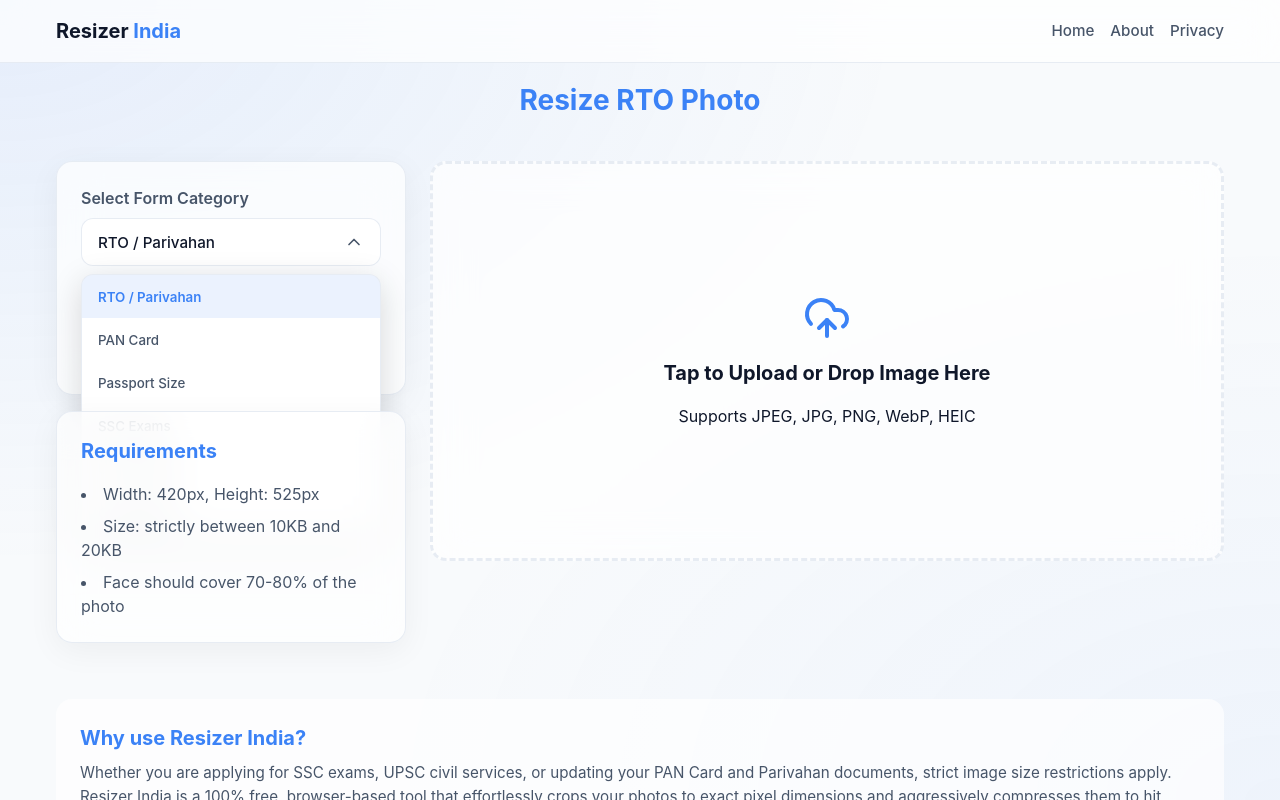
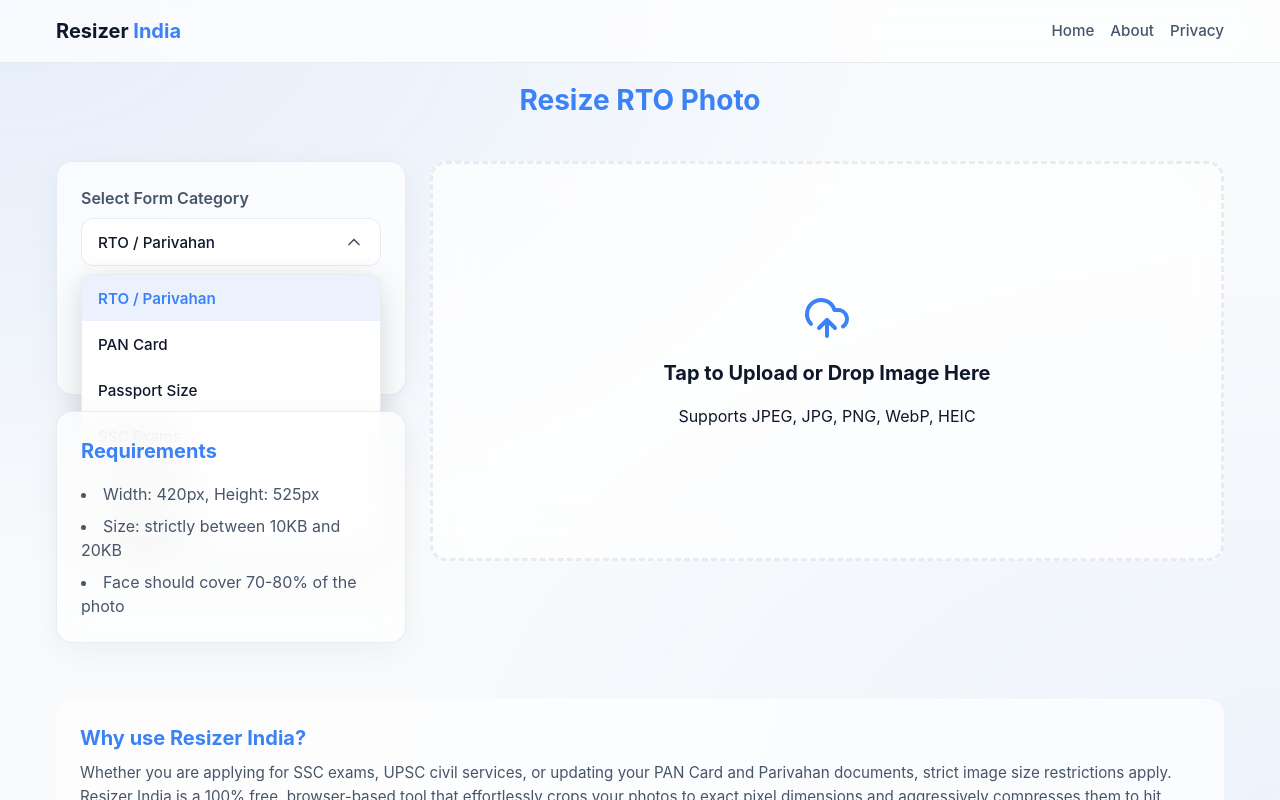
Before and after one commit to TechyNisarg/resizer-india, a React (Vite) app: page / in a window 1280 px wide. Both pictures are taken after a click on the button "RTO / Parivahan". Shown: the top 800 px of the page. Built offline with nearby package versions, Linux system fonts and the light colour scheme; a web font is replaced by a local one.

Commit message:
style: Improve dropdown option readability

```diff
--- a/src/components/PresetSelector.tsx
+++ b/src/components/PresetSelector.tsx
@@ -77,8 +77,9 @@
                   style={{
                     width: '100%', padding: '0.85rem 1rem', textAlign: 'left', cursor: 'pointer',
                     background: currentCategory === c.id ? 'rgba(59, 130, 246, 0.1)' : 'transparent',
-                    color: currentCategory === c.id ? 'var(--primary)' : 'var(--text-secondary)',
+                    color: currentCategory === c.id ? 'var(--primary)' : 'var(--text-primary)',
                     border: 'none', fontWeight: currentCategory === c.id ? 600 : 500,
+                    fontSize: '0.95rem',
                     transition: 'background 0.2s ease', minHeight: 'auto'
                   }}
                   onMouseEnter={(e) => {
```
